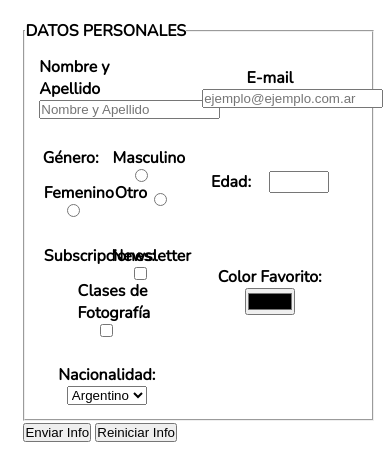
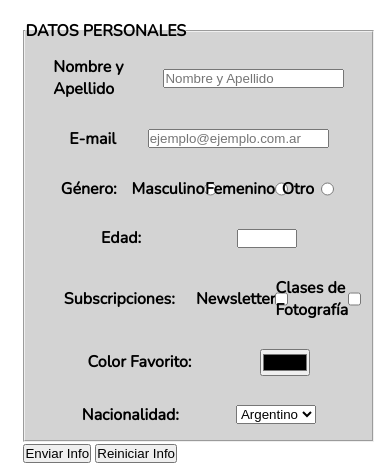
Before and after one commit to tom-p-g/ElianaBalbarrey_TomasPerez, a plain HTML site: page pages/contacto.html in a window 390 px wide. Shown: the part 109-583 px from the top of the page. Drawn offline with nearby package versions, Linux system fonts and the light colour scheme.

Commit message:
Changes to be committed:

```diff
--- a/css/style.css
+++ b/css/style.css
@@ -132,20 +132,24 @@ p {
     font-size: 1em;
     width: 90vw;
     margin: 5%;
-
+}
+fieldset {
+    display: flex;
+    justify-content: space-around;
+    background-color: lightgrey;
 }
 .formulario_div {
-    display:flex;
-    flex-wrap: wrap;
-    align-content: center;
+    display: flex;
+    flex-wrap: nowrap;
     justify-content: space-around;
+    align-items: center;
     width: 40vw;
     padding: 3%;
     margin: 1%;
 }
 .formulario_subdiv {
     display: flex;
-    flex-wrap: wrap;
+    flex-wrap: nowrap;
     justify-content: space-around;
     width: 15vw;
 }
@@ -195,7 +199,14 @@ footer {
     nav ul li a {
         font-size: 1.4em;
     }
+    fieldset {
+        display: flex;
+        flex-direction: column;
 
+    }
+    .formulario_div {
+        width: 80vw;
+    }
     .encabezado_index {
         width: 50vw;
     }
@@ -216,6 +227,7 @@ footer {
     header a {
         font-size: 1em;
     }
+
     footer {
         display:flex;
         flex-direction: column;
@@ -260,5 +272,12 @@ footer {
         width: 100vw;
         height: auto;
     }
+    .formulario_div {
+        flex-direction: column;
+        flex-wrap: nowrap;
+        width: 90vw;
+        align-content: space-around;
+    }
+
 
 }
--- a/pages/contacto.html
+++ b/pages/contacto.html
@@ -27,23 +27,15 @@
         <form action="" method="get" id="formulario">
             <fieldset>
                 <legend><h4>Datos Personales</h4></legend>
-                <div class="formulario_div"><h4>Nombre y Apellido</h4>
-                    <input type="text" name="nombre" placeholder="Nombre y Apellido">
+                <div class="formulario_div"><h4>Nombre y Apellido</h4><input type="text" name="nombre" placeholder="Nombre y Apellido"></div>
+                <div class="formulario_div"><h4>E-mail</h4><input type="mail" name="mail" placeholder="ejemplo@ejemplo.com.ar"></div>
+                <div class="formulario_div"><h4>Género:</h4>
+                <div class="formulario_subdiv"><h4>Masculino</h4><input type="radio" value="Maculino" name="gender"></div>
+                <div class="formulario_subdiv"><h4>Femenino</h4><input type="radio" value="Femenino" name="gender"></div>
+                <div class="formulario_subdiv"><h4>Otro</h4><input type="radio" value="Otro" name="gender"></div>
                 </div>
-                <div class="formulario_div">
-                    <h4>E-mail</h4>
-                    <input type="mail" name="mail" placeholder="ejemplo@ejemplo.com.ar">
-                </div>
-                <div class="formulario_div"><h4>Género:</h4><br>
-                    <div class="formulario_subdiv"><h4>Masculino</h4><input type="radio" value="Maculino" name="gender"></div>
-                    <div class="formulario_subdiv"><h4>Femenino</h4><input type="radio" value="Femenino" name="gender"></div>
-                    <div class="formulario_subdiv"><h4>Otro</h4><input type="radio" value="Otro" name="gender"></div>
-                </div>
-                <div class="formulario_div"><h4>Edad:</h4>
-                    <input type="number" name="edad" min="13"	max="100">
-                </div>
-                <div class="formulario_div">
-                    <div class="formulario_subdiv"><h4>Subscripciones:</h4></div>
+                <div class="formulario_div"><h4>Edad:</h4><input type="number" name="edad" min="13" max="100"></div>
+                <div class="formulario_div"><h4>Subscripciones:</h4>
                     <div class="formulario_subdiv"><h4>Newsletter</h4><input type="checkbox" value="newsletter" name="subs"></div>
                     <div class="formulario_subdiv"><h4>Clases de Fotografía</h4><input type="checkbox" value="clasesfoto" name="subs"></div>
                 </div>
@@ -59,11 +51,9 @@
                         <option value="Marciano">Marciano</option>
                     </select>
                 </div class="formulario_div">
-                <h6>invisible</h6><h6>invisible</h6><h6>invisible</h6><h6>invisible</h6>
             </fieldset>
                 <input type="submit" value="Enviar Info">
                 <input type="reset" value="Reiniciar Info">
-
         </form>
         <footer>
             <img src="../img/firma negro.png" alt="firma de Eliana Balbarrey" class="firma">
```
Also changed, not shown: pages/eventos.html (+2 -2 lines), pages/familiares.html (+2 -2 lines), pages/productos.html (+2 -2 lines).
